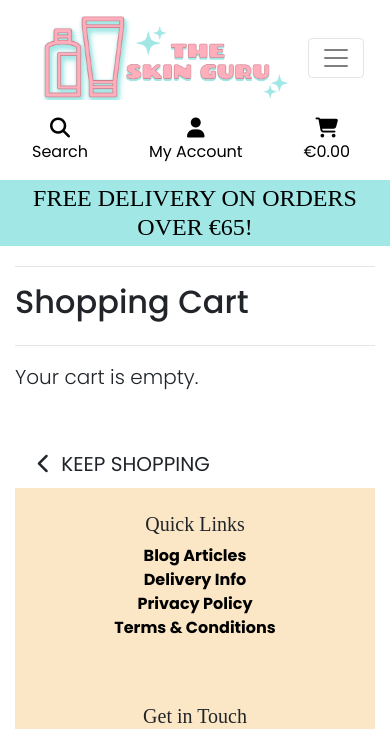
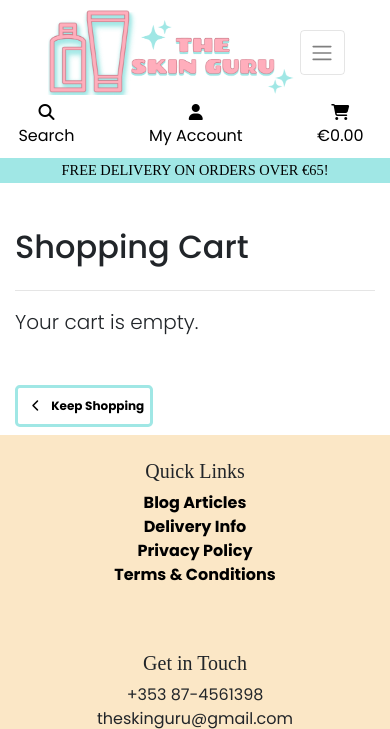
Before and after one commit to abigail-ryan/the-skin-guru, a Django app: page /cart/ in a window 390 px wide. Shown: the top 729 px of the page. Run offline with Django 3.2, Linux system fonts and the light colour scheme; some libraries are stand-ins or nearby versions; some web fonts are replaced.

Commit message:
Update responsiveness and button sizes for smaller screens

```diff
--- a/articles/templates/articles/posts_list.html
+++ b/articles/templates/articles/posts_list.html
@@ -18,13 +18,13 @@
     <div class="row">
         <div class="col-12">
             <div class="row">
-                <div class="col-12 text-center mt-3">
+                <div class="col-12 text-center mt-5">
                     <h2 class="logo-font">Articles</h2>
                     <hr class="w-50 mb-1">
                 </div>
             </div>
         </div>
-        <div class="col-12 col-xl-10 mx-auto">
+        <div class="col-12 col-xl-10 mx-auto mb-3">
             {% if object_list %}
                 <div class="row mt-4 justify-content-center">
                     {% for post in object_list %}
--- a/cart/templates/cart/cart.html
+++ b/cart/templates/cart/cart.html
@@ -14,8 +14,7 @@
 <div class="container mb-2">
     <div class="row">
         <div class="col">
-            <hr>
-            <h2 class="logo-font mb-4">Shopping Cart</h2>
+            <h2 class="logo-font mt-5 mb-4">Shopping Cart</h2>
             <hr>
         </div>
     </div>
@@ -102,14 +101,14 @@
                         </tr>
                         <tr>
                             <td colspan="5" class="text-right">
-                                <a href="{% url 'products' %}" class="btn btn-outline-black rounded-0 btn-lg">
+                                <a href="{% url 'products' %}" class="btn btn-oultine-tiffany rounded-3 btn-lg">
                                     <span class="icon">
                                         <i class="fas fa-chevron-left"></i>
                                     </span>
-                                    <span class="text-uppercase">Keep Shopping</span>
+                                    <span class="font-weight-bold">Keep Shopping</span>
                                 </a>
                                 <a href="{% url 'checkout' %}" class="btn btn-pink rounded-3 btn-lg">
-                                    <span class="text-uppercase">Secure Checkout</span>
+                                    <span class="text-uppercase font-weight-bold">Secure Checkout</span>
                                     <span class="icon">
                                         <i class="fas fa-lock"></i>
                                     </span>
@@ -120,15 +119,16 @@
                 </div>
             {% else %}
                 <p class="lead mb-5">Your cart is empty.</p>
-                <a href="{% url 'products' %}" class="btn btn-outline-black rounded-0 btn-lg">
+                <a href="{% url 'products' %}" class="btn btn-oultine-tiffany rounded-3 btn-lg">
                     <span class="icon">
                         <i class="fas fa-chevron-left"></i>
                     </span>
-                    <span class="text-uppercase">Keep Shopping</span>
+                    <span class="font-weight-bold">Keep Shopping</span>
                 </a>
             {% endif %}
         </div>
     </div>
+</div>
 {% endblock %}
 
 
--- a/checkout/templates/checkout/checkout_success.html
+++ b/checkout/templates/checkout/checkout_success.html
@@ -19,7 +19,7 @@
         <div class="row">
             <div class="col">
                 <hr>
-                <h2 class="logo-font mb-4">Thank You</h2>
+                <h2 class="logo-font mt-5 mb-4">Thank You</h2>
                 <hr>
                 <p class="text-black">Your order information is below. A confirmation email will be sent to <strong>{{ order.email }}</strong>.</p>
             </div>
--- a/home/templates/home/index.html
+++ b/home/templates/home/index.html
@@ -16,7 +16,7 @@
 {% block content %}
     <div class="container-fluid h-100 hero-section">
         <div class="row h-100">
-            <div class="col-7 col-md-6 my-auto">
+            <div class="col-7 col-md-6">
                 <h2 class="display-4 logo-font hero-tag-line">
                     Discover Your Beauty
                 </h2>
--- a/products/templates/products/product_detail.html
+++ b/products/templates/products/product_detail.html
@@ -15,7 +15,7 @@
 
 {% block content %}
     <div class="container-fluid">
-        <div class="row">
+        <div class="row mt-5">
             <div class="col-12 col-md-6 col-lg-4 offset-lg-2">
                 <div class="image-container my-5">
                     {% if product.image %}
--- a/products/templates/products/products.html
+++ b/products/templates/products/products.html
@@ -15,7 +15,7 @@
       <!-- Existing product listing -->
       <div class="col-12 col-lg-9">
         <div class="row">
-            <div class="col-12 col-lg-10 text-center mt-3">
+            <div class="col-12 col-lg-10 text-center mt-5">
                 <h2 class="logo-font">Products</h2>
                 <hr class="w-50 mb-1">
             </div>
--- a/profiles/templates/profiles/profile.html
+++ b/profiles/templates/profiles/profile.html
@@ -16,7 +16,7 @@
 {% block content %}
     <div class="container">
         <div class="row">
-            <div class="col-12 text-center mt-3 mb-3">
+            <div class="col-12 text-center mt-5 mb-3">
                 <h2 class="logo-font">My Profile</h2>
                 <hr class="w-50 mb-1">
             </div>
--- a/static/css/base.css
+++ b/static/css/base.css
@@ -13,7 +13,6 @@
 body {
     background: no-repeat center center fixed;
     background-size: cover;
-    /* height: calc(100vh - 164px); */
     font-family: 'Poppins';
 }
 
@@ -45,7 +44,7 @@
 .btn-oultine-tiffany {
     background: white;
     color: black !important;
-    border: 4px solid #A0E7E5;
+    border: 3px solid #A0E7E5;
     padding: 5px 12px;
 }
 
@@ -53,6 +52,7 @@
 .btn-oultine-tiffany:active,
 .btn-oultine-tiffany:focus {
     background: #A0E7E5;
+    border: transparent;
     color: black !important;
 }
 
@@ -296,7 +296,7 @@
 
 
 /* fixed top navbar on medium screen sizes and up */
-@media (min-width: 992px) {
+@media (max-width: 992px) {
     .fixed-top-desktop-only {
         position: fixed;
         top: 0;
@@ -306,36 +306,95 @@
     }
 
     .header-container {
-        padding-top: 200px;
+        padding-top: 180px;
+    }
+    .display-4.logo-font {
+        font-size: 2.5rem;
+    }
+    #delivery-banner h4 {
+        font-size: .9rem;
+    }
+    .nav-link {
+        padding: 0.15rem;
+    }
+    .nav-link i.fa-lg {
+        font-size: 1rem;
+    }
+    .navbar-toggler {
+        padding: .6rem .6rem;
+        font-size: 1rem;
+    }
+    .btn.btn-oultine-tiffany.rounded-3,
+    .btn.btn-pink.rounded-3 {
+        padding: .315rem .315rem;
+    }
+    .btn.btn-oultine-tiffany.rounded-3.btn-lg,
+    .btn.btn-pink.rounded-3.btn-lg,
+    .btn.btn-edit.btn-oultine-tiffany,
+    .btn.btn-delete,
+    .btn.btn-pink.btn-lg {
+        padding: .375rem .375rem;
+        font-size: .75rem;
+    }
+    .increment-qty, .decrement-qty {
+        padding: .25rem .5rem !important;
     }
 
 }
 
 /* Add padding to top of page when navbar is collapsed on mobile */
 /* @media (max-width: 991px) {
-    .header-container {
+    /* .header-container {
         padding-top: 210px;
-    }
+    } */
 
-    body {
+    /* body {
         height: calc(100vh - 210px);
     }
 } */
 
-@media (max-width: 320px) {
-    .header-container {
-        padding-top: 340px;
+/* Hero section */
+@media (min-width: 320px) {
+    .hero-tag-line {
+        margin-top: 120px;
     }
 }
 
 @media (min-width: 375px) {
-    .header-container {
-        padding-top: 250px;
+    .hero-tag-line {
+        margin-top: 140px;
     }
 }
 
 @media (min-width: 425px) {
-    .header-container {
-        padding-top: 245px;
+    .hero-tag-line {
+        margin-top: 120px;
     }
 }
+
+@media (min-width: 768px) {
+    .hero-tag-line {
+        margin-top: 120px;
+    }
+}
+
+@media (min-width: 1024px) {
+    .header-container {
+        padding-top: 180px;
+    }
+    .hero-tag-line {
+        margin-top: 180px;
+    }
+    .display-4.logo-font {
+        font-size: 4rem;
+    }
+}
+
+@media (min-width: 1440px) {
+    .hero-tag-line {
+        margin-top: 300px;
+    }
+    .display-4.logo-font {
+        font-size: 5rem;
+    }
+}
--- a/templates/404.html
+++ b/templates/404.html
@@ -5,7 +5,7 @@
 {% block content %}
 <div class="container vh-100 d-flex flex-column justify-content-center align-items-center">
     <div class="row">
-        <div class="col-12 text-center mt-3 mb-3">
+        <div class="col-12 text-center mt-5 mb-3">
             <h2 class="logo-font">404 Error</h2>
             <hr class="w-50 mb-1">
             <div>
--- a/templates/allauth/account/login.html
+++ b/templates/allauth/account/login.html
@@ -7,8 +7,8 @@
 
 {% block inner_content %}
 
-<hr>
-<h2 class="logo-font mb-4">{% trans "Sign In" %}</h2>
+
+<h2 class="logo-font mt-5  mb-4">{% trans "Sign In" %}</h2>
 <hr>
 
 {% get_providers as socialaccount_providers %}
@@ -35,7 +35,7 @@
 <a class="text-info font-weight-bold" href="{{ signup_url }}">Sign up</a> first.{% endblocktrans %}</p>
 {% endif %}
 
-<form class="login" method="POST" action="{% url 'account_login' %}">
+<form class="login mb-5" method="POST" action="{% url 'account_login' %}">
   {% csrf_token %}
   {{ form|crispy }}
   {% if redirect_field_value %}
--- a/templates/allauth/account/logout.html
+++ b/templates/allauth/account/logout.html
@@ -5,12 +5,12 @@
 {% block head_title %}{% trans "Sign Out" %}{% endblock %}
 
 {% block inner_content %}
-<hr>
-<h2 class="logo-font mb-4">{% trans "Sign Out" %}</h2>
+
+<h2 class="logo-font mt-5 mb-4">{% trans "Sign Out" %}</h2>
 <hr>
 <p>{% trans 'Are you sure you want to sign out?' %}</p>
 
-<form method="post" action="{% url 'account_logout' %}">
+<form class="logout mb-5" method="post" action="{% url 'account_logout' %}">
   {% csrf_token %}
   {% if redirect_field_value %}
   <input type="hidden" name="{{ redirect_field_name }}" value="{{ redirect_field_value }}"/>
--- a/templates/allauth/account/signup.html
+++ b/templates/allauth/account/signup.html
@@ -5,13 +5,13 @@
 {% block head_title %}{% trans "Signup" %}{% endblock %}
 
 {% block inner_content %}
-<hr>
-<h2 class="logo-font mb-4">{% trans "Sign Up" %}</h2>
+
+<h2 class="logo-font mt-5 mb-4">{% trans "Sign Up" %}</h2>
 <hr>
 
 <p>{% blocktrans %}Already have an account? Then please <a class="text-info font-weight-bold" href="{{ login_url }}">Sign in</a>.{% endblocktrans %}</p>
 
-<form class="signup" id="signup_form" method="post" action="{% url 'account_signup' %}">
+<form class="signup mb-5" id="signup_form" method="post" action="{% url 'account_signup' %}">
   {% csrf_token %}
   {{ form|crispy }}
   {% if redirect_field_value %}
--- a/wishlist/templates/wishlist/wishlist.html
+++ b/wishlist/templates/wishlist/wishlist.html
@@ -15,7 +15,7 @@
     <div class="row justify-content-center vh-100">
         <div class="col-lg-8 col-md-10 col-12">
             <div class="row">
-                <div class="col-12 text-center mt-3">
+                <div class="col-12 text-center mt-5">
                     <h2 class="logo-font">My Wishlist</h2>
                     <hr class="w-50 mb-1">
                 </div>
@@ -59,5 +59,6 @@
             </div>
         </div>
     </div>
+    <hr class="w-50 mb-4">
 </div>
 {% endblock %}
```
Also changed, not shown: checkout/templates/checkout/checkout.html (+5 -6 lines), 1 other file.
